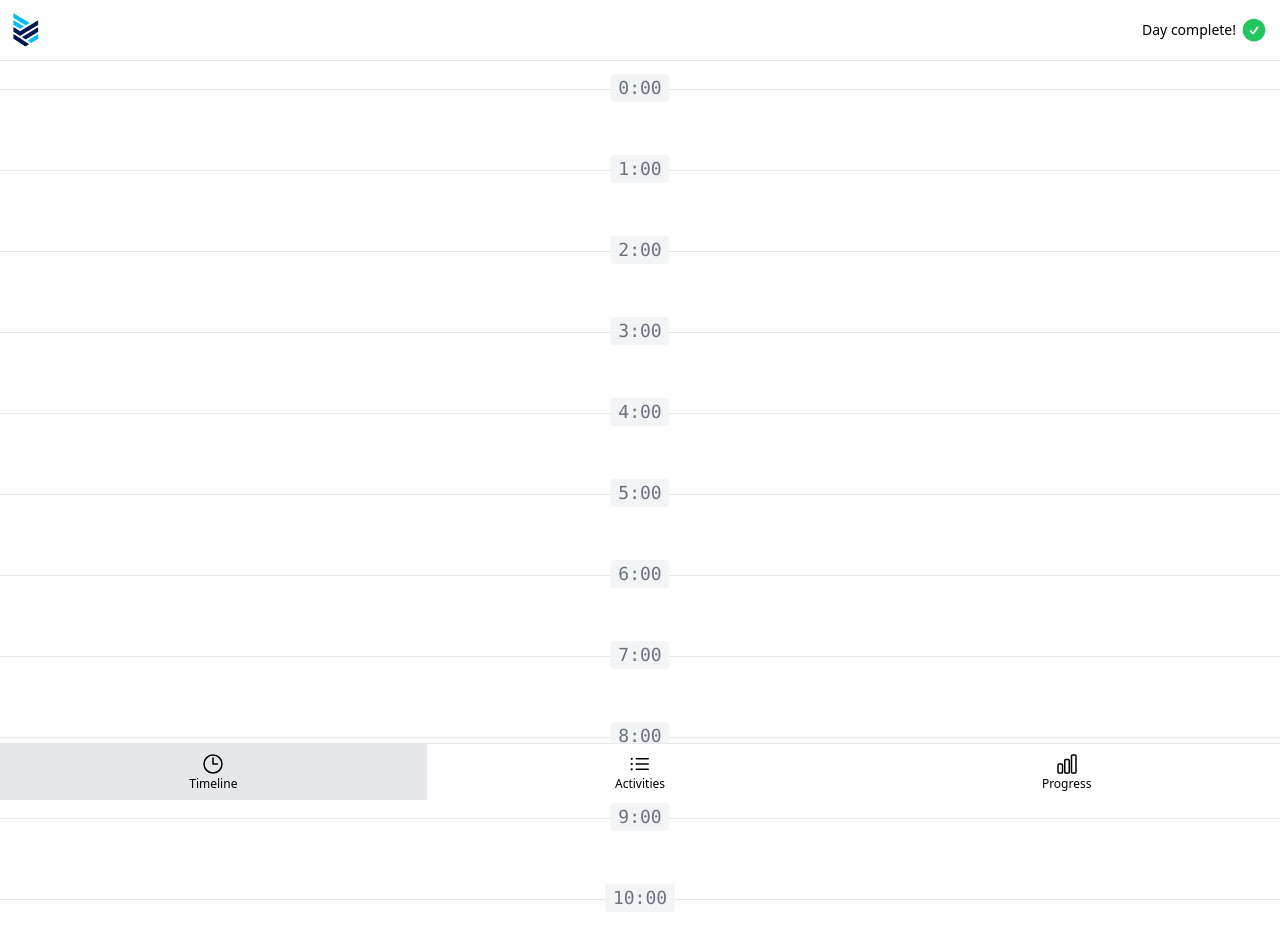
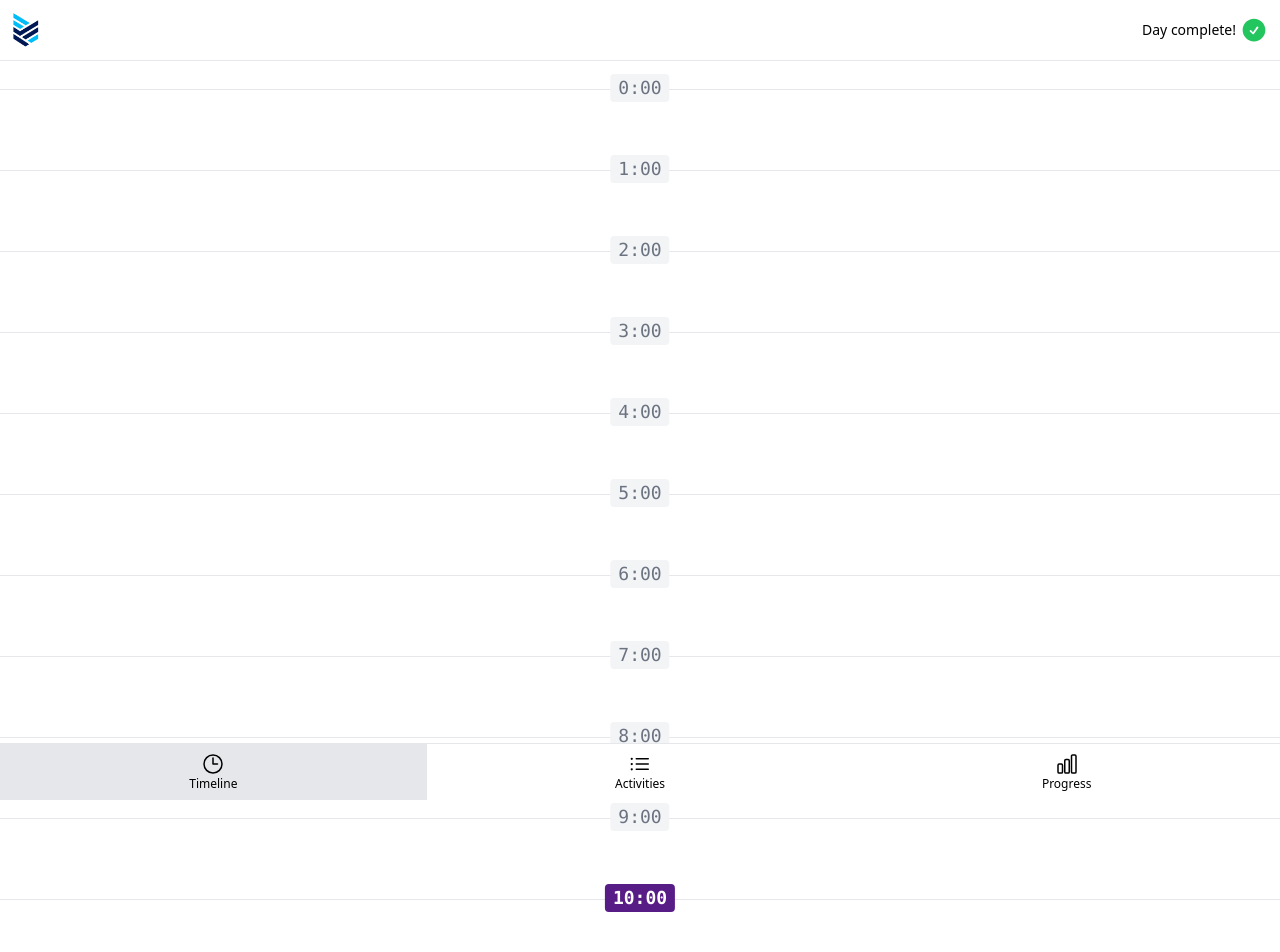
Before and after one commit to Xploitable/ontrack, a Vue app: page /#timeline in a window 1280 px wide. Shown: the top 952 px of the page. Built offline with nearby package versions, Linux system fonts and the light colour scheme.

Commit message:
создан компонент TimelineItem

```diff
--- /dev/null
+++ b/src/components/TimelineItem.vue
@@ -0,0 +1,22 @@
+<script setup>
+    const props = defineProps(['timelineItem'])
+
+    const hourLinkClasses = [
+      'absolute -top-4 left-1/2 -translate-x-1/2 rounded px-2 font-mono text-lg',
+
+      props.timelineItem.hour === new Date().getHours()
+        ? 'bg-purple-900 font-black text-white'
+        : 'bg-gray-100 text-gray-500'
+    ]
+</script>
+<template>
+    <li
+      class="relative flex flex-col gap-2 border-t border-gray-200 py-10 px-4"
+     >
+      <a href="#"
+        :class="hourLinkClasses"
+      >
+        {{ timelineItem.hour }}:00
+      </a>
+     </li>
+</template>
--- a/src/pages/TheTimeline.vue
+++ b/src/pages/TheTimeline.vue
@@ -1,22 +1,17 @@
 <script setup>
+    import TimelineItem from '@/components/TimelineItem.vue'
     import { generateTimelineItems } from '../functions'
+
     const timelineItems = generateTimelineItems()
-
 </script>
 
 <template>
    <div class="mt-7">
     <ul>
-     <li v-for="{ hour } in timelineItems"
-      :key="hour"
-      class="relative flex flex-col gap-2 border-t border-gray-200 py-10 px-4"
-     >
-      <a href="#"
-       class="absolute -top-4 left-1/2 -translate-x-1/2 rounded bg-gray-100 px-2 font-mono text-lg text-gray-500"
-       >
-        {{ hour }}:00
-      </a>
-     </li>
+     <TimelineItem
+      v-for="timelineItem in timelineItems"
+      :key="timelineItem.hour"
+      :timeline-item="timelineItem"/>
     </ul>
    </div>
 </template>
```
